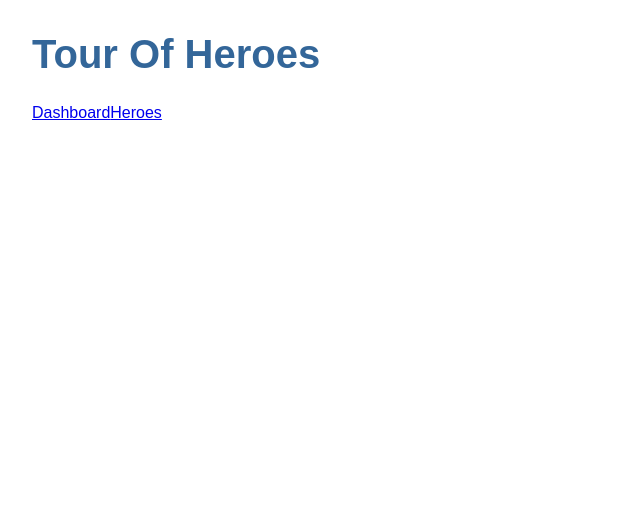
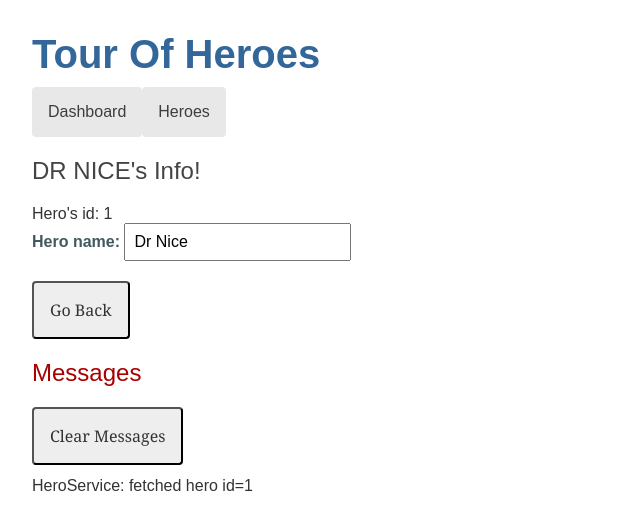
Before and after one commit to ksfallon/angular-tour-of-heroes, an Angular app: page /detail/1 in a window 1280 px wide. Shown: the top 530 px of the page, without its empty margins (0-640 px from the left). Built offline with nearby package versions, Linux system fonts and the light colour scheme.

Commit message:
used routerLink to have heroDetail show up in multiple places

```diff
--- a/src/app/app-routing.module.ts
+++ b/src/app/app-routing.module.ts
@@ -1,15 +1,15 @@
 import { NgModule } from '@angular/core';
-import { Router, RouterModule, Routes } from '@angular/router'; // imports these so the application can have routing functionality.
+import { RouterModule, Routes } from '@angular/router'; // imports these so the application can have routing functionality.
 import { HeroesComponent } from './heroes/heroes.component'; // will give the Router somewhere to go once routes are configured.
 import { DashboardComponent } from './dashboard/dashboard.component'
 import { HeroDetailComponent } from './hero-detail/hero-detail.component'
 
 // this is our routes array, since we imported HeroesComponent we can create a route for it
 const routes: Routes = [
-  { path: 'heroes', component: HeroesComponent },
+  { path: '', redirectTo: '/dashboard', pathMatch: 'full'}, // the route directs a URL that fully maatches the empty path to the route whose path is '/dashboard'
   { path: 'dashboard', component: DashboardComponent},
   { path: 'detail/:id', component: HeroDetailComponent}, //the colon (:) in the path indicates that :id is a placeholder for a specific hero id. this is a parameterized route to the routes array that matches the path pattern to the hero detail view
-  { path: '', redirectTo: '/dashboard', pathMatch: 'full'} // the route directs a URL that fully maatches the empty path to the route whose path is '/dashboard'
+  { path: 'heroes', component: HeroesComponent }
 ];
 
 @NgModule({
--- a/src/app/app.component.css
+++ b/src/app/app.component.css
@@ -0,0 +1,21 @@
+/* AppComponent's private CSS styles */
+h1 {
+  margin-bottom: 0;
+}
+nav a {
+  padding: 1rem;
+  text-decoration: none;
+  margin-top: 10px;
+  display: inline-block;
+  background-color: #e8e8e8;
+  color: #3d3d3d;
+  border-radius: 4px;
+}
+
+nav a:hover {
+  color: white;
+  background-color: #42545C;
+}
+nav a.active {
+  background-color: black;
+}
--- a/src/app/app.module.ts
+++ b/src/app/app.module.ts
@@ -3,12 +3,12 @@ import { BrowserModule } from '@angular/platform-browser';
 import { FormsModule } from '@angular/forms'; // <-- NgModel lives here
 
 import { AppComponent } from './app.component';
+import { DashboardComponent } from './dashboard/dashboard.component';
 import { HeroesComponent } from './heroes/heroes.component';
 import { HeroDetailComponent } from './hero-detail/hero-detail.component';
 import { MessagesComponent } from './messages/messages.component';
 
 import { AppRoutingModule } from './app-routing.module';
-import { DashboardComponent } from './dashboard/dashboard.component';
 
 @NgModule({
   declarations: [
--- a/src/app/dashboard/dashboard.component.html
+++ b/src/app/dashboard/dashboard.component.html
@@ -1,7 +1,7 @@
 <h2>Top Heroes</h2>
 <div class="heroes-menu">
   <a *ngFor="let hero of heroes"
-      router-link='/detail/{{hero.id}}'>
+    routerLink="/detail/{{hero.id}}">
     {{hero.name}}
   </a>
 </div>
--- a/src/app/hero-detail/hero-detail.component.css
+++ b/src/app/hero-detail/hero-detail.component.css
@@ -0,0 +1,24 @@
+/* HeroDetailComponent's private CSS styles */
+label {
+  color: #435960;
+  font-weight: bold;
+}
+input {
+  font-size: 1em;
+  padding: .5rem;
+}
+button {
+  margin-top: 20px;
+  background-color: #eee;
+  padding: 1rem;
+  border-radius: 4px;
+  font-size: 1rem;
+}
+button:hover {
+  background-color: #cfd8dc;
+}
+button:disabled {
+  background-color: #eee;
+  color: #ccc;
+  cursor: auto;
+}
--- a/src/app/hero-detail/hero-detail.component.html
+++ b/src/app/hero-detail/hero-detail.component.html
@@ -4,7 +4,7 @@
   <div><span>Hero's id: </span>{{hero.id}}</div>
   <div>
     <label for="hero-name">Hero name: </label>
-    <input id="hero-name" [(ngModel)]="hero.name" placeholder="name">
+    <input id="hero-name" [(ngModel)]="hero.name" placeholder="Hero name">
   </div>
-
+  <button (click)="goBack()">Go Back</button>
 </div>
--- a/src/app/hero-detail/hero-detail.component.ts
+++ b/src/app/hero-detail/hero-detail.component.ts
@@ -1,5 +1,9 @@
 import { Component, OnInit, Input } from '@angular/core';
+import { ActivatedRoute } from '@angular/router';
+import { Location } from '@angular/common';
+
 import { Hero } from '../hero'
+import { HeroService } from '../hero.service'
 
 @Component({
   selector: 'app-hero-detail',
@@ -7,11 +11,30 @@ import { Hero } from '../hero'
   styleUrls: ['./hero-detail.component.css']
 })
 export class HeroDetailComponent implements OnInit {
-  @Input() hero?: Hero;
+  hero: Hero | undefined;
 
-  constructor() { }
+  constructor(
+    private route: ActivatedRoute, // ActivatedRoute holds info abut the route to this instance of the HeroDetailComponent. This component is interested in the route's parameter extracted from the URL. the "id" parameter is the id of the hero to display.
+    private heroService: HeroService, //HeroService gets hero data from the remote server and this component will use it to get the hero-to-display.
+    private location: Location, // location is an Angular service for interating with the browser.
+  ) { }
 
   ngOnInit(): void {
+    this.getHero();
+  }
+
+  getHero(): void {
+    const id = Number(this.route.snapshot.paramMap.get('id')); //Line 34 starts explanations
+    this.heroService.getHero(id)
+      .subscribe(hero => this.hero = hero);
+  }
+
+  goBack(): void {
+    this.location.back();
   }
 
 }
+
+// a route.snapshot is a static image of the route info shortly after the component was created
+// paramMap - a dictionary of route parameter values extracted from the URL. The "id" key returns the "id" of the hero to fetch
+// Route parameters are always strings. The JS "Number" function converts the string to a number, which is what a hero id should be
--- a/src/app/hero.service.ts
+++ b/src/app/hero.service.ts
@@ -4,9 +4,7 @@ import {Hero} from './hero';
 import {HEROES} from './mock-heroes'; //need to connect to the MockHeroes to get those seeds
 import {MessageService} from './message.service';
 
-@Injectable({
-  providedIn: 'root' //Here is where HeroService is injected into the root at app.component.ts
-})
+@Injectable({ providedIn: 'root' }) //Here is where HeroService is injected into the root at app.component.ts
 export class HeroService { //Where we export all the information so other components can use it
 
   constructor(private messageService: MessageService) { }
@@ -16,7 +14,17 @@ export class HeroService { //Where we export all the information so other compon
     this.messageService.add('HeroService: fetched heroes')  //We are getting the array of hero objects (Hero[]) ie HEROES from the mock-heroes.ts and using the Observable.of method to make it asynchronous
     return heroes; // of(HEROES) returns an Observable<Hero[]> that emits a SINGLE VALUE which is the array of mock-heroes.
   }
+
+  getHero(id: number):Observable<Hero> { // NOTES start on line 32
+    // FOR NOW, assume that a hero with the specified id always exists.
+    // ERROR handling will be added in the next step of the tutorial.
+    const hero = HEROES.find(h => h.id === id)!;
+    this.messageService.add(`HeroService: fetched hero id=${id}`); // NEED BACKTICKS for the JS template literal
+    return of (hero)
+  }
 }
 
 //WHEN USING HTTP - i'll call HttpClient.get<Hero[]>() instead, and this also returns an Observable<Hero[]>
 // that also emits a SINGLE VALUE, which is an array of heroes from the body of the HTTP response (input from the user)
+
+// getHero has an asynchronous signature - it returns 'mock hero' as an 'Observable' using the RxJS 'of()' funtion
--- a/src/app/heroes/heroes.component.html
+++ b/src/app/heroes/heroes.component.html
@@ -1,10 +1,10 @@
 <!-- Displaying the Hero Object here, use hero.name and hero.id to give ALL the INFO about the Hero -->
 <h2>My Heroes</h2>
 <ul class="heroes">
-  <li *ngFor='let hero of heroes'
-    (click)="onSelect(hero)"
-    [class.selected]="hero === selectedHero">
-    <span class="badge">{{hero.id}}</span> {{hero.name}}
+  <li *ngFor="let hero of heroes">
+    <a routerLink="/detail/{{hero.id}}">
+      <span class="badge">{{hero.id}}</span> {{hero.name}}
+    </a>
   </li>
 </ul>
 
--- a/src/app/heroes/heroes.component.ts
+++ b/src/app/heroes/heroes.component.ts
@@ -1,20 +1,19 @@
 import { Component, OnInit } from '@angular/core';
 import { Hero } from '../hero';
 import { HeroService } from '../hero.service'; // Must import hero.service.ts b/c its where HEREOS is being imported from (Don't need HEROES import here anymore)
-import { MessageService } from '../message.service'; // Must import message.service.ts
+// import { MessageService } from '../message.service'; // no longer importing message service
 @Component({
   selector: 'app-heroes', //This is the name of the component and what is used when you want to insert it into HTML
   templateUrl: './heroes.component.html', //Here is the html page connected to hero.component.ts
   styleUrls: ['./heroes.component.css'] //Here is the css page connected to hero.component.ts
 })
 export class HeroesComponent implements OnInit { // HeroesComponent class is exported when it is initialized, should be connected to ngOnInit (line 19)
-
-  selectedHero?: Hero; //if a Hero is selected it is Hero (the specific Hero)
+  //***No longer doing onClick so line 21 isnt needed
+  // selectedHero?: Hero; // if a Hero is selected it is Hero (the specific Hero)
 
   heroes: Hero[] = []; //the heroes property is not a declaration:- heroes is an array of Hero that we get from HeroService's which gets the array from mock-heroes.ts)
 
-  constructor(private heroService: HeroService,
-    private messageService: MessageService) { } //This is where we are INJECTING and calling on the hero.service.ts
+  constructor(private heroService: HeroService) { } //This is where we are INJECTING and calling on the hero.service.ts
   // When Angular creates a HeroesComponent, the Dependency Injection system sets the heroService parameter to the singleton instance of HeroService.
   // ****** WHAT DOES THE LINE ABOVE MEAN?!? ******
 
@@ -24,11 +23,12 @@ export class HeroesComponent implements OnInit { // HeroesComponent class is exp
     console.log('this.getHeroes() is: ', this.getHeroes()) //this = HeroesComponent
   }
 
-  onSelect(hero: Hero): void {
-    this.selectedHero = hero;
-    this.messageService.add(`HeroComponent: Selected hero id=${hero.id}`)
-    console.log('hero clicked', hero)
-  }
+  // *** we are no longer doing onClick so lines 27-31 aren't needed
+  // onSelect(hero: Hero): void {
+  //   this.selectedHero = hero;
+  //   this.messageService.add(`HeroComponent: Selected hero id=${hero.id}`)
+  //   console.log('hero clicked', hero)
+  // }
 
   getHeroes(): void { // Here is our method to RETRIEVE the heroes from the service (HeroService)
     this.heroService.getHeroes()
```
